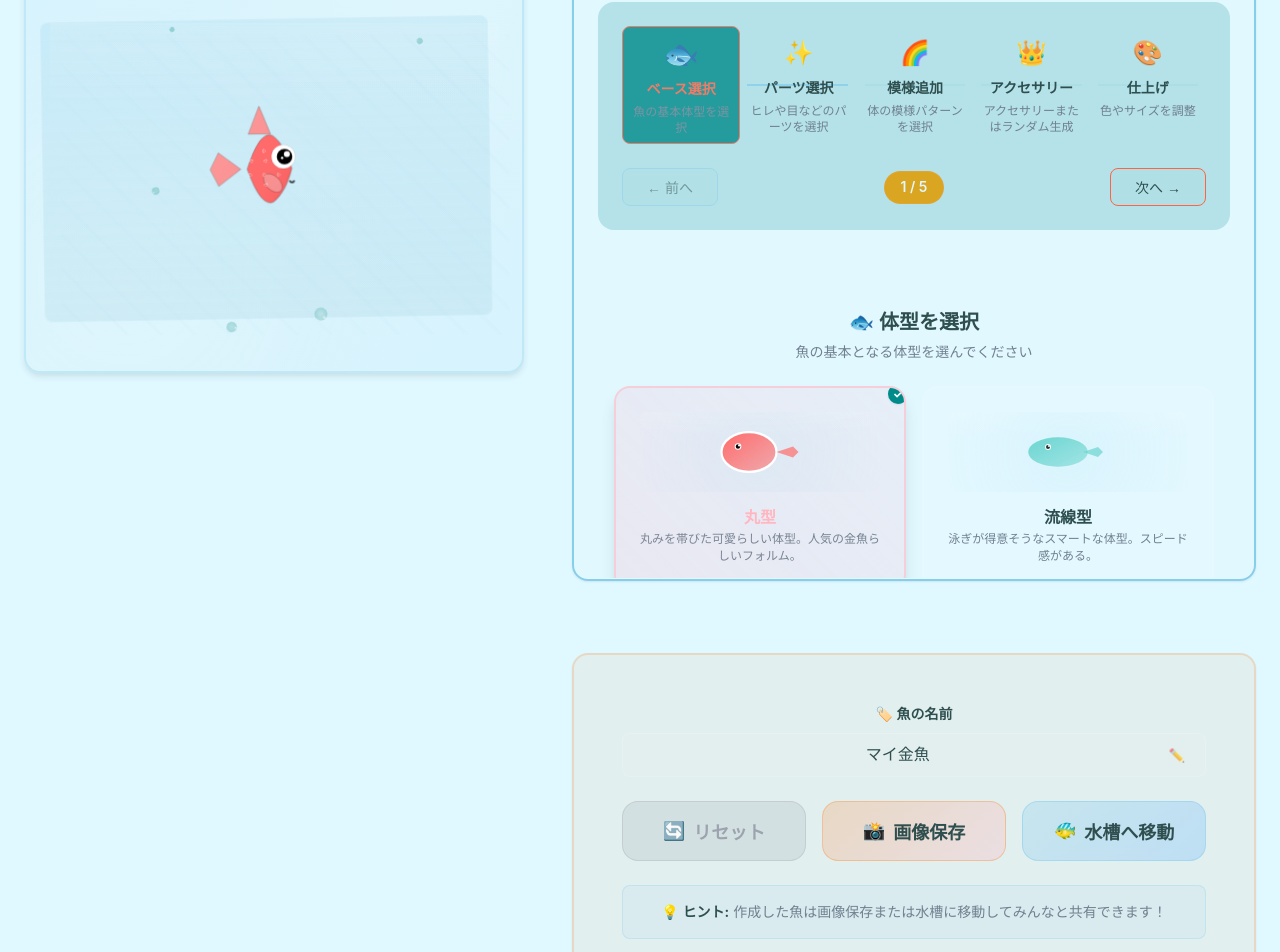
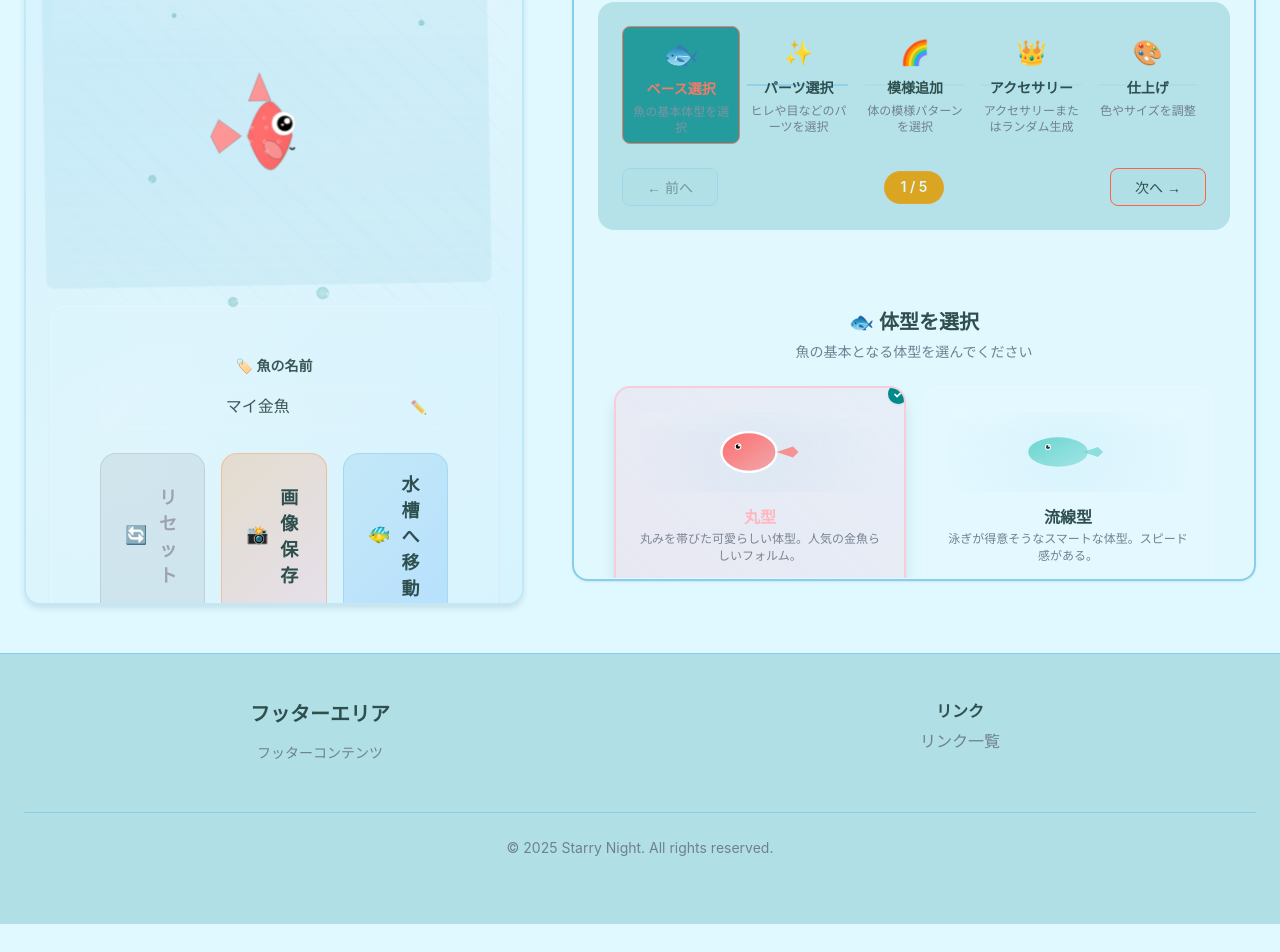
Before and after one commit to Hackathon-Project-2024-2025/CAMP-vol.9-StarryNight, a React (Vite) app: page /create in a window 1280 px wide. Shown: the part 327-1279 px from the top of the page. After the commit the page ends 1251 px from the top, so only its background shows below. Built offline with nearby package versions, Linux system fonts and the light colour scheme.

Commit message:
エリア調整など

```diff
--- a/src/pages/AICreatePage/AICreatePage.css
+++ b/src/pages/AICreatePage/AICreatePage.css
@@ -301,7 +301,7 @@
 
 .ai-action-buttons {
   display: grid;
-  grid-template-columns: 1fr 1fr;
+  grid-template-columns: 1fr 1fr 1fr;
   gap: var(--spacing-md);
 }
 
@@ -352,6 +352,22 @@
   color: white;
 }
 
+.ai-aquarium-button {
+  border-color: #3b82f6;
+  color: #3b82f6;
+}
+
+.ai-aquarium-button:hover:not(:disabled) {
+  background: #3b82f6;
+  color: white;
+}
+
+.ai-aquarium-button:disabled {
+  opacity: 0.6;
+  cursor: wait;
+  transform: none;
+}
+
 .ai-button-icon {
   font-size: var(--font-size-lg);
 }
@@ -383,6 +399,7 @@
 
   .ai-action-buttons {
     grid-template-columns: 1fr;
+    gap: var(--spacing-sm);
   }
 }
 
--- a/src/pages/AICreatePage/AICreatePage.tsx
+++ b/src/pages/AICreatePage/AICreatePage.tsx
@@ -1,10 +1,12 @@
 import { useState, useRef } from 'react';
+import { useNavigate } from 'react-router-dom';
 import Layout from '../../components/Layout/Layout';
 import FishPreview from '../CreatePage/_components/FishPreview';
 import type { FishPreviewRef } from '../CreatePage/_components/FishPreview';
 import { generateWithChatGPT } from '../../services/ai/chatgptService';
 import { generateWithGemini } from '../../services/ai/geminiService';
 import { buildAIPrompt, validateAIResponse } from '../../services/ai/aiPromptBuilder';
+import { saveFishToAquarium } from '../../services/storage/localStorage';
 import type {
   AISelections,
   AIGenerationResult,
@@ -181,7 +183,9 @@ export default function AICreatePage() {
   const [errorMessage, setErrorMessage] = useState<string>('');
   const [fishName, setFishName] = useState<string>('AI生成金魚');
   const [customText, setCustomText] = useState<string>('');
+  const [isMovingToAquarium, setIsMovingToAquarium] = useState<boolean>(false);
   const fishPreviewRef = useRef<FishPreviewRef>(null);
+  const navigate = useNavigate();
 
   const handleStepChange = (step: AIDesignStep) => {
     setCurrentStep(step);
@@ -273,6 +277,30 @@ export default function AICreatePage() {
     setFishName(newName);
     if (generationStatus === 'success') {
       setFishDesign(prev => ({ ...prev, name: newName }));
+    }
+  };
+
+  const handleMoveToAquarium = async () => {
+    try {
+      setIsMovingToAquarium(true);
+
+      // 最新の名前で金魚データを更新
+      const updatedFishDesign = {
+        ...fishDesign,
+        name: fishName
+      };
+
+      // 金魚を水槽に保存
+      saveFishToAquarium(updatedFishDesign);
+
+      // 少し待ってから水槽ページに移動
+      setTimeout(() => {
+        navigate('/panel');
+      }, 500);
+
+    } catch (error) {
+      console.error('Error moving fish to aquarium:', error);
+      setIsMovingToAquarium(false);
     }
   };
 
@@ -404,6 +432,18 @@ export default function AICreatePage() {
                   <span className="ai-button-icon">🔄</span>
                   <span className="ai-button-text">リセット</span>
                 </button>
+
+                <button
+                  className="ai-action-button ai-aquarium-button"
+                  onClick={handleMoveToAquarium}
+                  disabled={generationStatus !== 'success' || isMovingToAquarium}
+                  title="金魚を水槽に移動"
+                >
+                  <span className="ai-button-icon">🐠</span>
+                  <span className="ai-button-text">
+                    {isMovingToAquarium ? '移動中...' : '水槽へ移動'}
+                  </span>
+                </button>
               </div>
             </div>
           </div>
--- a/src/pages/CreatePage/CreatePage.css
+++ b/src/pages/CreatePage/CreatePage.css
@@ -27,8 +27,7 @@
   display: grid;
   grid-template-areas:
     "preview"
-    "controls"
-    "actions";
+    "controls";
   gap: var(--spacing-lg);
   padding: var(--spacing-lg);
   max-width: 1400px;
@@ -69,21 +68,14 @@
   background-color: rgba(255, 183, 197, 0.8);
 }
 
-.action-buttons-section {
-  grid-area: actions;
-  background-color: var(--background-color);
-  padding: var(--spacing-md) 0;
-  margin-top: var(--spacing-lg);
-}
 
 /* 大画面デスクトップレイアウト */
 @media (min-width: 1200px) {
   .fish-designer {
     grid-template-areas:
-      "preview controls"
-      "preview actions";
+      "preview controls";
     grid-template-columns: 500px 1fr;
-    grid-template-rows: 1fr auto;
+    grid-template-rows: 1fr;
     gap: var(--spacing-2xl);
     max-width: 1600px;
   }
@@ -107,10 +99,9 @@
 @media (min-width: 1024px) and (max-width: 1199px) {
   .fish-designer {
     grid-template-areas:
-      "preview controls"
-      "preview actions";
+      "preview controls";
     grid-template-columns: 450px 1fr;
-    grid-template-rows: 1fr auto;
+    grid-template-rows: 1fr;
     gap: var(--spacing-xl);
   }
 
@@ -127,22 +118,15 @@
     overflow-y: auto;
     padding-right: var(--spacing-md);
   }
-
-  .action-buttons-section {
-    position: static;
-    background-color: transparent;
-    margin-top: var(--spacing-xl);
-  }
 }
 
 /* タブレットレイアウト */
 @media (min-width: 768px) and (max-width: 1023px) {
   .fish-designer {
     grid-template-areas:
-      "preview preview"
-      "controls controls"
-      "actions actions";
-    grid-template-columns: 1fr 1fr;
+      "preview"
+      "controls";
+    grid-template-columns: 1fr;
   }
 
   .fish-preview-section {
@@ -172,6 +156,25 @@
   position: relative;
   overflow: hidden;
   box-shadow: var(--shadow-md);
+  display: flex;
+  flex-direction: column;
+  gap: var(--spacing-lg);
+}
+
+.fish-preview-area {
+  flex: 1;
+  min-height: 350px;
+  display: flex;
+  align-items: center;
+  justify-content: center;
+}
+
+.fish-control-card {
+  background: rgba(255, 255, 255, 0.05);
+  border-radius: var(--border-radius-lg);
+  border: 2px solid rgba(255, 255, 255, 0.1);
+  padding: var(--spacing-lg);
+  box-shadow: var(--shadow-sm);
 }
 
 .fish-preview-section::before {
@@ -196,14 +199,6 @@
   box-shadow: var(--shadow-sm);
 }
 
-/* アクションボタンエリアスタイル */
-.action-buttons-section {
-  background-color: rgba(244, 162, 97, 0.1);
-  border-radius: var(--border-radius-lg);
-  border: 2px solid rgba(244, 162, 97, 0.3);
-  padding: var(--spacing-lg);
-  box-shadow: var(--shadow-sm);
-}
 
 /* モバイル専用の調整 */
 @media (max-width: 767px) {
@@ -226,12 +221,6 @@
     margin-bottom: var(--spacing-md);
   }
 
-  .action-buttons-section {
-    position: static;
-    background-color: transparent;
-    margin-top: var(--spacing-lg);
-    padding: var(--spacing-lg) 0;
-  }
 }
 
 /* 小さなモバイル画面 */
--- a/src/pages/CreatePage/CreatePage.tsx
+++ b/src/pages/CreatePage/CreatePage.tsx
@@ -129,11 +129,23 @@ export default function CreatePage() {
 
         <main className="fish-designer">
           <div className="fish-preview-section">
-            <FishPreview
-              ref={fishPreviewRef}
-              fishDesign={fishDesign}
-              className="main-preview"
-            />
+            <div className="fish-preview-area">
+              <FishPreview
+                ref={fishPreviewRef}
+                fishDesign={fishDesign}
+                className="main-preview"
+              />
+            </div>
+
+            <div className="fish-control-card">
+              <ActionButtons
+                onSave={handleSave}
+                onReset={handleReset}
+                fishName={fishDesign.name}
+                onNameChange={(name) => setFishDesign(prev => ({ ...prev, name }))}
+                fishDesign={fishDesign}
+              />
+            </div>
           </div>
 
           <div className="design-controls-section">
@@ -144,16 +156,6 @@ export default function CreatePage() {
               onDesignChange={handleFishDesignChange}
             />
           </div>
-
-          <div className="action-buttons-section">
-            <ActionButtons
-              onSave={handleSave}
-              onReset={handleReset}
-              fishName={fishDesign.name}
-              onNameChange={(name) => setFishDesign(prev => ({ ...prev, name }))}
-              fishDesign={fishDesign}
-            />
-          </div>
         </main>
       </div>
     </Layout>
```
